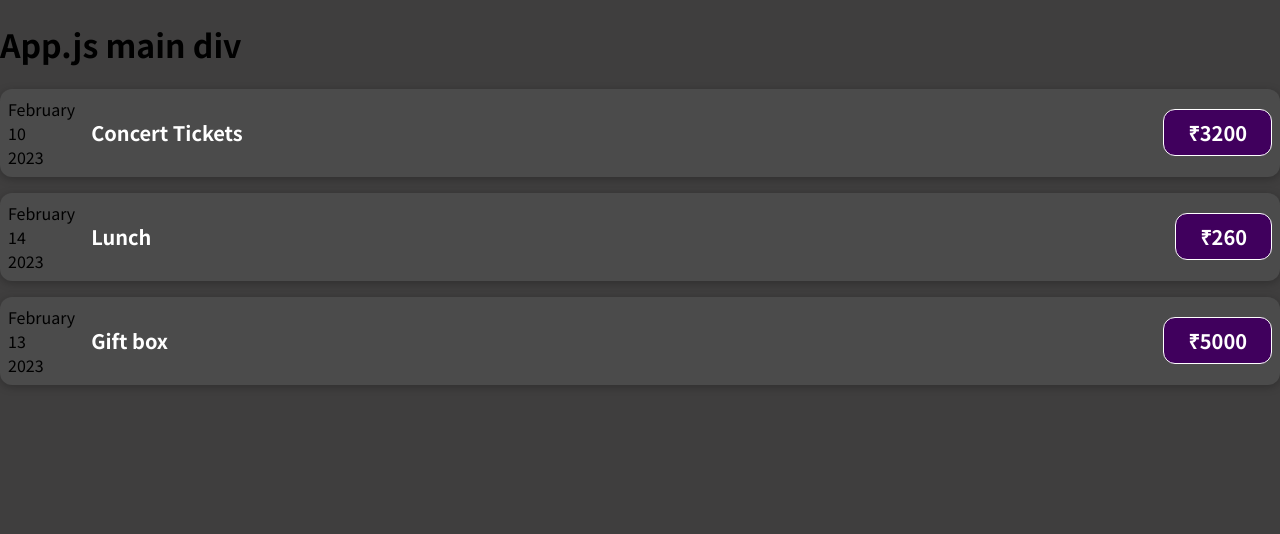
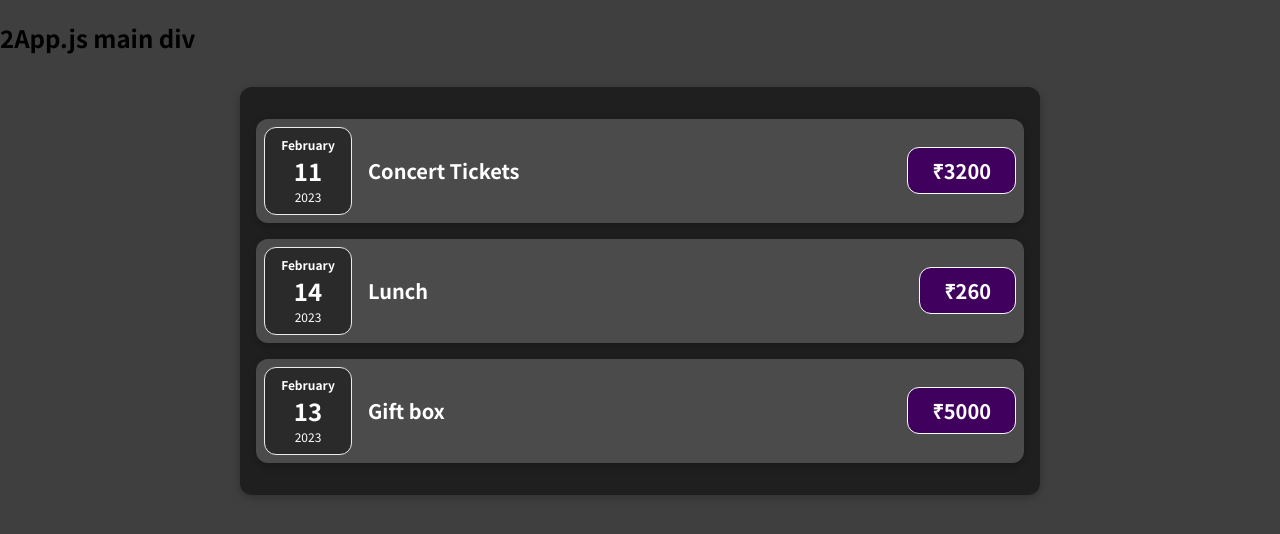
Before and after one commit to harsh-haria/React-expense_manager, a React (Create React App) app: page / in a window 1280 px wide. Shown: the top 534 px of the page. Built offline with nearby package versions, Linux system fonts and the light colour scheme.

Commit message:
basic components ready

```diff
--- a/src/App.js
+++ b/src/App.js
@@ -1,10 +1,12 @@
-import ExpenseItem from "./components/ExpenseItem";
+import React from "react";
 
-function App() {
+import Expense from "./components/Expenses";
+
+const App = () => {
   const expenseData = [
     {
       id: "e1",
-      date: new Date(2023, 1, 10),
+      date: new Date(2023, 1, 11),
       amount: 3200,
       title: "Concert Tickets",
     },
@@ -22,21 +24,19 @@
     },
   ];
 
-  return (
-    <div>
-      <h1>App.js main div</h1>
-      {expenseData.map((item) => {
-        return (
-          <ExpenseItem
-            date={item.date}
-            title={item.title}
-            amount={item.amount}
-            id={item.id}
-          />
-        );
-      })}
-    </div>
+  // return (
+  //   <div className="ExpenseItems">
+  //     <h1>App.js main div</h1>
+  //     <Expense data={expenseData} />
+  //   </div>
+  // );
+  //both the ways work. the syntax below is old syntax which was used before jsx was introduced.
+  return React.createElement(
+    "div",
+    {},
+    React.createElement("h2", {}, "2App.js main div"),
+    React.createElement(Expense, { data: expenseData })
   );
-}
+};
 
 export default App;
--- /dev/null
+++ b/src/UI/Card.css
@@ -0,0 +1,4 @@
+.card {
+  border-radius: 12px;
+  box-shadow: 0 2px 8px rgba(0, 0, 0, 0.25);
+}
--- /dev/null
+++ b/src/UI/Card.js
@@ -0,0 +1,8 @@
+import "./Card.css";
+
+const Card = (props) => {
+  const classes = "card " + props.className;
+  return <div className={classes}>{props.children}</div>;
+};
+
+export default Card;
--- /dev/null
+++ b/src/components/ExpenseDate.css
@@ -0,0 +1,26 @@
+.expense-date {
+  display: flex;
+  flex-direction: column;
+  width: 5.5rem;
+  height: 5.5rem;
+  border: 1px solid #ececec;
+  background-color: #2a2a2a;
+  color: white;
+  border-radius: 12px;
+  align-items: center;
+  justify-content: center;
+}
+
+.expense-date__month {
+  font-size: 0.75rem;
+  font-weight: bold;
+}
+
+.expense-date__year {
+  font-size: 0.75rem;
+}
+
+.expense-date__day {
+  font-size: 1.5rem;
+  font-weight: bold;
+}
--- a/src/components/ExpenseDate.js
+++ b/src/components/ExpenseDate.js
@@ -1,15 +1,17 @@
-function ExpenseDate(props) {
+import "./ExpenseDate.css";
+
+const ExpenseDate = (props) => {
   const month = props.date.toLocaleString("en-US", { month: "long" });
   const date = props.date.toLocaleString("en-US", { day: "2-digit" });
   const year = props.date.getFullYear();
 
   return (
-    <div>
-      <div>{month}</div>
-      <div>{date}</div>
-      <div>{year}</div>
+    <div className="expense-date">
+      <div className="expense-date__month">{month}</div>
+      <div className="expense-date__day">{date}</div>
+      <div className="expense-date__year">{year}</div>
     </div>
   );
-}
+};
 
 export default ExpenseDate;
--- a/src/components/ExpenseItem.css
+++ b/src/components/ExpenseItem.css
@@ -2,10 +2,8 @@
   display: flex;
   justify-content: space-between;
   align-items: center;
-  box-shadow: 0px 2px 8px rgba(0, 0, 0, 0.25);
   padding: 0.5rem;
   margin: 1rem 0;
-  border-radius: 12px;
   background-color: #4b4b4b;
 }
 
--- a/src/components/ExpenseItem.js
+++ b/src/components/ExpenseItem.js
@@ -1,8 +1,9 @@
 import "./ExpenseItem.css";
 
 import ExpenseDate from "./ExpenseDate";
+import Card from "../UI/Card";
 
-function ExpenseItem(props) {
+const ExpenseItem = (props) => {
   // const expenseDate = new Date(2021, 2, 28);
   // const expenseTitle = "Concert Tickets";
   // const expenseAmount = 3200;
@@ -11,14 +12,14 @@
   const expenseAmount = props.amount;
 
   return (
-    <div className="expense-item">
+    <Card className="expense-item">
       <ExpenseDate date={props.date} />
       <div className="expense-item__description">
         <h2>{expenseTitle}</h2>
         <div className="expense-item__price">&#8377;{expenseAmount}</div>
       </div>
-    </div>
+    </Card>
   );
-}
+};
 
 export default ExpenseItem;
--- /dev/null
+++ b/src/components/Expenses.css
@@ -0,0 +1,7 @@
+.expenses {
+  padding: 1rem;
+  background-color: rgb(31, 31, 31);
+  margin: 2rem auto;
+  width: 50rem;
+  max-width: 95%;
+}
--- /dev/null
+++ b/src/components/Expenses.js
@@ -0,0 +1,23 @@
+import Card from "../UI/Card";
+import ExpenseItem from "./ExpenseItem";
+
+import "./Expenses.css";
+
+const Expenses = (props) => {
+  return (
+    <Card className="expenses">
+      {props.data.map((item) => {
+        return (
+          <ExpenseItem
+            date={item.date}
+            title={item.title}
+            amount={item.amount}
+            id={item.id}
+          />
+        );
+      })}
+    </Card>
+  );
+};
+
+export default Expenses;
--- a/src/index.css
+++ b/src/index.css
@@ -10,5 +10,5 @@
 
 body {
   margin: 0;
-  background-color: #3f3e3e;
+  background-color: #3f3f3f;
 }
```
